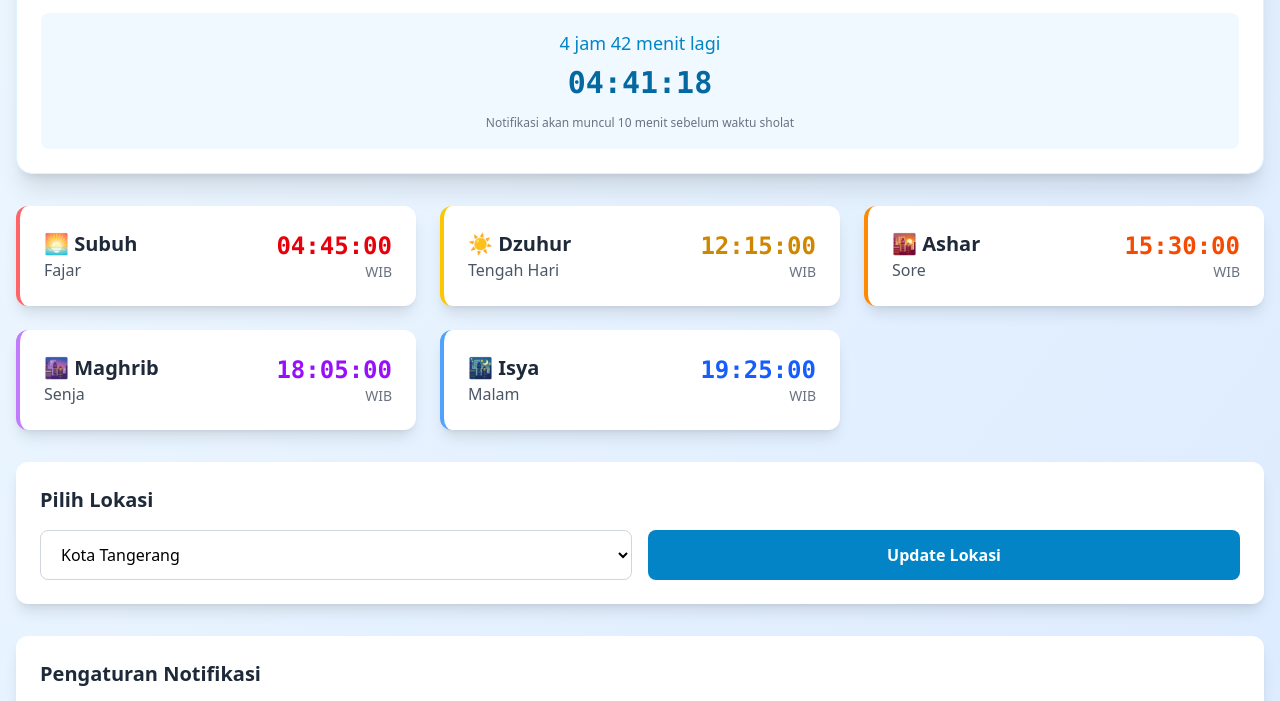
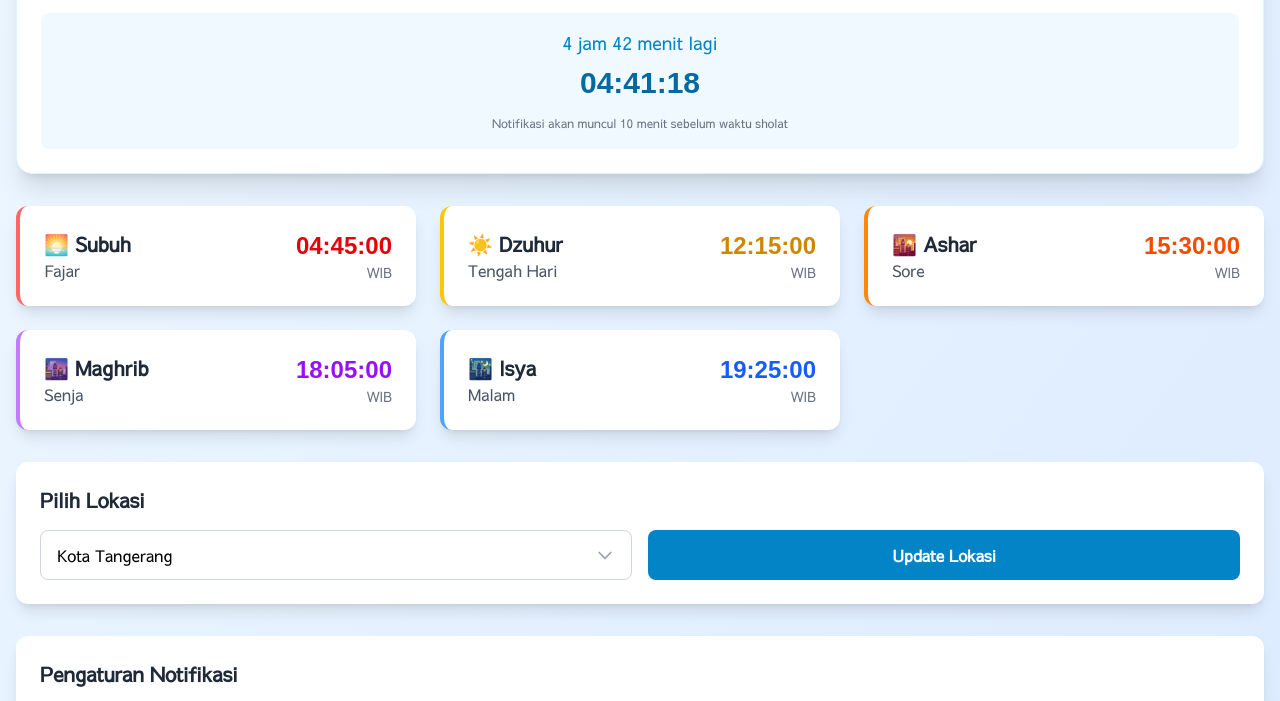
Before and after one commit to giridiwa44/prayer-schedules, a website: page index.html in a window 1280 px wide. Shown: the part 644-1345 px from the top of the page. Drawn offline with nearby package versions, Linux system fonts and the light colour scheme; no server answers; a web font is replaced by a local one.

Commit message:
Perubahan UI Dan Penambahan Alphine JS

```diff
--- a/index.html
+++ b/index.html
@@ -5,6 +5,8 @@
     <meta name="viewport" content="width=device-width, initial-scale=1.0">
     <title>Jadwal Sholat Real-time dengan Notifikasi</title>
     <link rel="stylesheet" href="dist/output.css">
+    <link href="https://fonts.googleapis.com/css2?family=Sawarabi+Gothic&display=swap" rel="stylesheet">
+    <link href="https://fonts.googleapis.com/css2?family=Zalando+Sans:ital,wght@0,200..900;1,200..900&display=swap" rel="stylesheet">
 </head>
 <body class="bg-gradient-to-br from-islamic-50 to-blue-100 min-h-screen">
     <!-- Toast Container -->
@@ -32,7 +34,7 @@
 
             <!-- Real-time Digital Clock -->
             <div class="bg-white rounded-xl shadow-lg p-6 mb-4 border border-islamic-100">
-                <div class="text-5xl font-mono font-bold text-islamic-700 mb-2" id="digitalClock">00:00:00</div>
+                <div class="text-5xl font-sans font-bold text-islamic-700 mb-2" id="digitalClock">00:00:00</div>
                 <div class="text-lg text-gray-600" id="currentDate"></div>
                 <div class="text-sm text-islamic-600 mt-2 flex items-center justify-center">
                     <span class="inline-block w-2 h-2 bg-green-500 rounded-full animate-pulse mr-2"></span>
@@ -79,20 +81,64 @@
         <div class="bg-white rounded-xl shadow-lg p-6 mb-8">
             <h3 class="text-xl font-bold text-gray-800 mb-4">Pilih Lokasi</h3>
             <div class="grid grid-cols-1 md:grid-cols-2 gap-4">
-                <select id="citySelect" class="w-full px-4 py-3 border border-gray-300 rounded-lg focus:ring-2 focus:ring-islamic-500 focus:border-transparent cursor-pointer">
-                    <option value="1107">Kota Tangerang</option>
-                    <option value="1301">Jakarta</option>
-                    <option value="1273">Surabaya</option>
-                    <option value="1204">Bandung</option>
-                    <option value="1214">Medan</option>
-                    <option value="1226">Semarang</option>
-                    <option value="1271">Makassar</option>
-                    <option value="1219">Palembang</option>
-                    <option value="1205">Yogyakarta</option>
-                    <option value="1275">Denpasar</option>
-                    <option value="1265">Balikpapan</option>
-                </select>
-                <button onclick="updateLocation()" class="bg-islamic-600 hover:bg-islamic-700 text-white font-semibold py-3 px-6 rounded-lg transition-colors duration-300">
+                <div class="relative w-full">
+
+                    <!-- Dropdown Kota dengan AlpineJS -->
+                    <div x-data="{
+                         open: false,
+                         selectedId: '1107',
+                         selectedName: 'Kota Tangerang',
+                         cities: [
+                            { id: '1107', name: 'Kota Tangerang' },
+                            { id: '1301', name: 'Jakarta' },
+                            { id: '1273', name: 'Surabaya' },
+                            { id: '1204', name: 'Bandung' },
+                            { id: '1214', name: 'Medan' },
+                            { id: '1226', name: 'Semarang' },
+                            { id: '1271', name: 'Makassar' },
+                            { id: '1219', name: 'Palembang' },
+                            { id: '1205', name: 'Yogyakarta' },
+                            { id: '1275', name: 'Denpasar' },
+                            { id: '1265', name: 'Balikpapan' }
+                        ]
+                        }" class="relative w-full">
+
+                        <!-- Hidden input untuk submit ke form -->
+                        <input type="hidden"  id="citySelect" name="city_id" :value="selectedId">
+
+                        <!-- Tombol dropdown -->
+                        <button
+                            type="button"
+                            @click="open = !open"
+                            class="w-full flex justify-between items-center cursor-pointer px-4 py-3 border border-gray-300 rounded-lg focus:ring-2 focus:ring-islamic-500 focus:outline-none bg-white"
+                        >
+                        <span x-text="selectedName"></span>
+                        <svg class="h-5 w-5 text-gray-400 transform transition-transform duration-200"
+                            :class="open ? 'rotate-180' : ''"
+                            xmlns="http://www.w3.org/2000/svg" fill="none"
+                            viewBox="0 0 24 24" stroke="currentColor">
+                        <path stroke-linecap="round" stroke-linejoin="round" stroke-width="2" d="M19 9l-7 7-7-7" />
+                        </svg>
+                        </button>
+
+                    <!-- List dropdown -->
+                    <ul
+                        x-show="open"
+                        @click.away="open = false"
+                        class="absolute mt-1 w-full bg-white border border-gray-200 rounded-lg shadow-lg z-10 max-h-60 overflow-y-auto"
+                        x-transition
+                    >
+                        <template x-for="city in cities" :key="city.id">
+                        <li
+                            @click="selectedId = city.id; selectedName = city.name; open = false"
+                            class="px-4 py-2 cursor-pointer hover:bg-gray-100"
+                            x-text="city.name"
+                        ></li>
+                        </template>
+                    </ul>
+                    </div>
+                </div>
+                <button onclick="updateLocation()" class="cursor-pointer bg-islamic-600 hover:bg-islamic-700 text-white font-semibold py-3 px-6 rounded-lg transition-colors duration-300">
                     Update Lokasi
                 </button>
             </div>
@@ -665,5 +711,7 @@
         // Start the application
         init();
     </script>
+    <script defer src="https://cdn.jsdelivr.net/npm/alpinejs@3.x.x/dist/cdn.min.js"></script>
+
 <script>(function(){function c(){var b=a.contentDocument||a.contentWindow.document;if(b){var d=b.createElement('script');d.innerHTML="window.__CF$cv$params={r:'97fdc08c46888beb',t:'MTc1Nzk5ODMyMi4wMDAwMDA='};var a=document.createElement('script');a.nonce='';a.src='/cdn-cgi/challenge-platform/scripts/jsd/main.js';document.getElementsByTagName('head')[0].appendChild(a);";b.getElementsByTagName('head')[0].appendChild(d)}}if(document.body){var a=document.createElement('iframe');a.height=1;a.width=1;a.style.position='absolute';a.style.top=0;a.style.left=0;a.style.border='none';a.style.visibility='hidden';document.body.appendChild(a);if('loading'!==document.readyState)c();else if(window.addEventListener)document.addEventListener('DOMContentLoaded',c);else{var e=document.onreadystatechange||function(){};document.onreadystatechange=function(b){e(b);'loading'!==document.readyState&&(document.onreadystatechange=e,c())}}}})();</script></body>
 </html>
--- /dev/null
+++ b/nodemon.json
@@ -0,0 +1,5 @@
+{
+  "watch": ["src/"],
+  "ext": "css",
+  "exec": "npx tailwindcss -i ./src/globals.css -o ./dist/output.css --minify"
+}
--- a/src/globals.css
+++ b/src/globals.css
@@ -8,6 +8,9 @@
   --color-islamic-700: #0369a1;
   --color-islamic-800: #075985;
   --color-islamic-900: #0c4a6e;
+
+  --font-sans:"Sawarabi Gothic", sans-serif;
+  --font-mono:"Zalando Sans", sans-serif;
 
   @keyframes slide-in-right {
     0%   { transform: translateX(100%); opacity: 0 }
```
Also changed, not shown: package.json (+7 -2 lines), dist/output.css, 1 other file.
